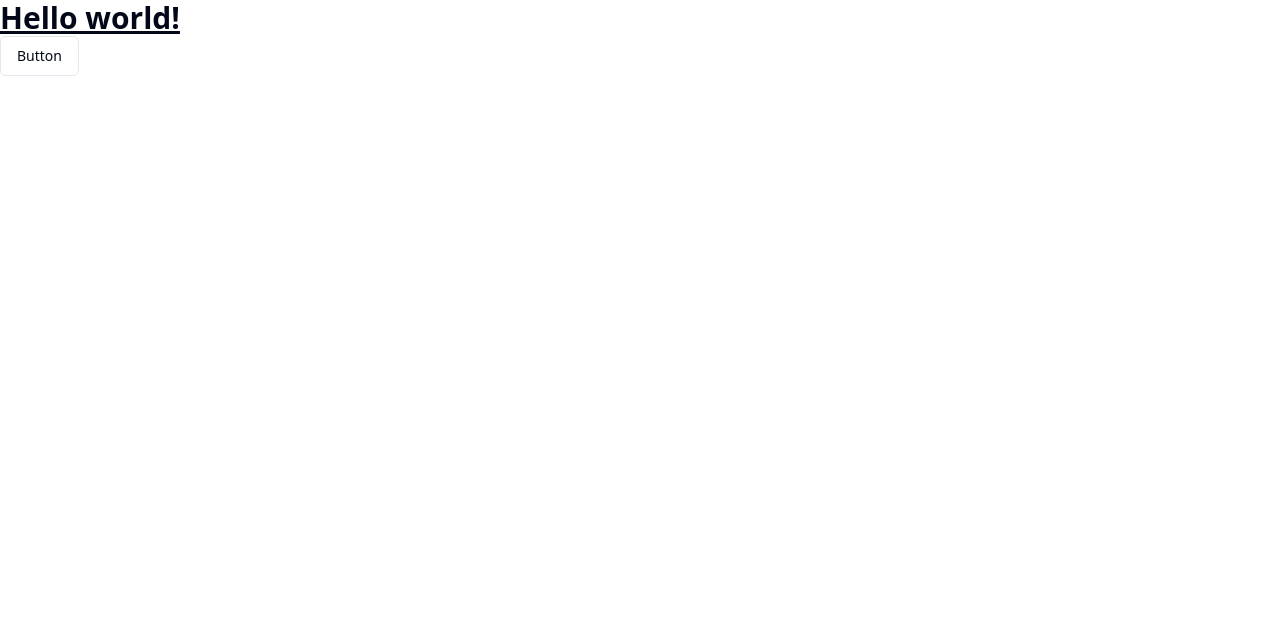
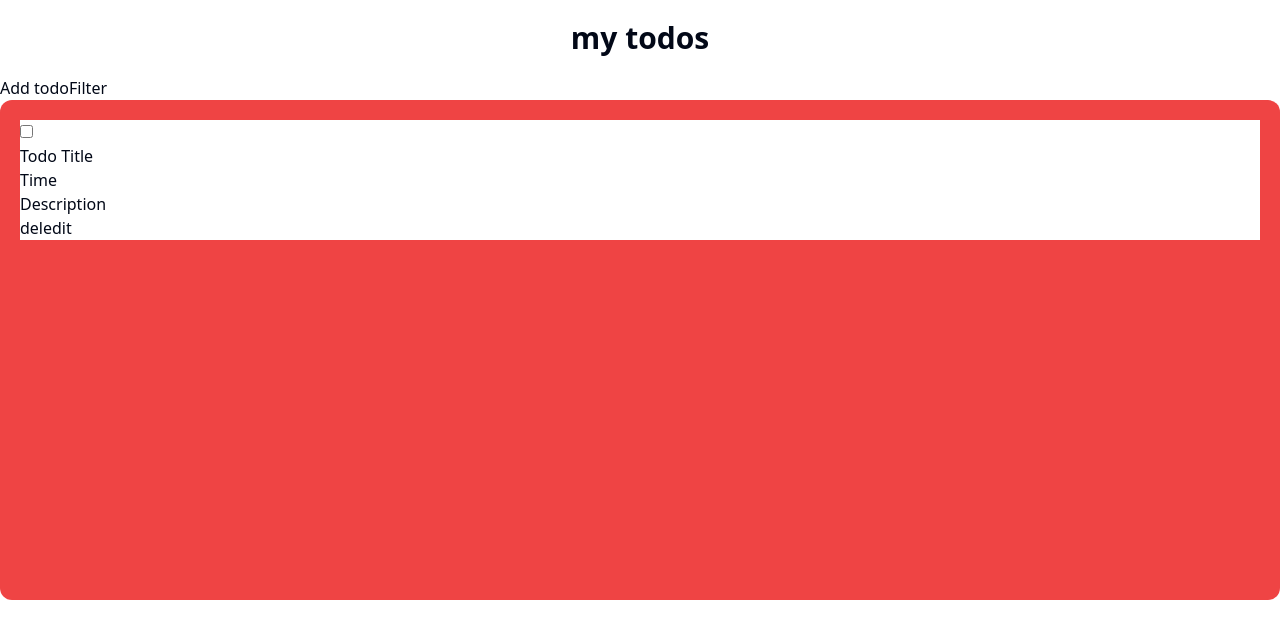
Before and after one commit to Sawom/Todo_Redux, a React (Vite) app: page / in a window 1280 px wide. Shown: the top 638 px of the page. Built offline with nearby package versions, Linux system fonts and the light colour scheme.

Commit message:
updated components

```diff
--- a/src/App.tsx
+++ b/src/App.tsx
@@ -11,17 +11,14 @@
 
 
 import { Button } from "./components/ui/button"
+import Todo from "./pages/Todo"
 
 
 function App() {
 
   return (
     <>
-      <h1 className="text-3xl font-bold underline">
-      Hello world!
-      </h1>
-
-      <Button variant="outline">Button</Button>
+      <Todo></Todo>
     </>
   )
 }
--- /dev/null
+++ b/src/components/todo/TodoCard.tsx
@@ -0,0 +1,11 @@
+import React from 'react';
+
+const todoCard = () => {
+    return (
+        <div>
+
+        </div>
+    );
+};
+
+export default todoCard;
--- /dev/null
+++ b/src/components/todo/TodoContainer.tsx
@@ -0,0 +1,27 @@
+import React from 'react';
+
+const TodoContainer = () => {
+    return (
+        <div>
+            <div>
+                <button>Add todo</button>
+                <button>Filter</button>
+            </div>
+            <div className='bg-red-500 w-full h-[500px] p-5 rounded-xl'>
+                <div className='bg-white' >
+                    <input type="checkbox" name="" id="" />
+                    <p>Todo Title</p>
+                    <p>Time</p>
+                    <p>Description</p>
+
+                    <div>
+                        <button>del</button>
+                        <button>edit</button>
+                    </div>
+                </div>
+            </div>
+        </div>
+    );
+};
+
+export default TodoContainer;
--- /dev/null
+++ b/src/components/ui/Container.tsx
@@ -0,0 +1,15 @@
+import { ReactNode } from "react";
+
+type TcontainerProps = {
+  children: ReactNode;
+};
+
+const Container = ({ children }: TcontainerProps) => {
+  return (
+    <div className="h-screen w-full max-w-7xl mx-auto">
+      {children}
+    </div>
+  );
+};
+
+export default Container;
--- /dev/null
+++ b/src/pages/Todo.tsx
@@ -0,0 +1,14 @@
+import TodoContainer from '@/components/todo/TodoContainer';
+import Container from '@/components/ui/Container';
+import React from 'react';
+
+const Todo = () => {
+    return (
+        <Container>
+            <h1 className='text-center text-3xl font-semibold my-5'>my todos</h1>
+            <TodoContainer></TodoContainer>
+        </Container>
+    );
+};
+
+export default Todo;
```
